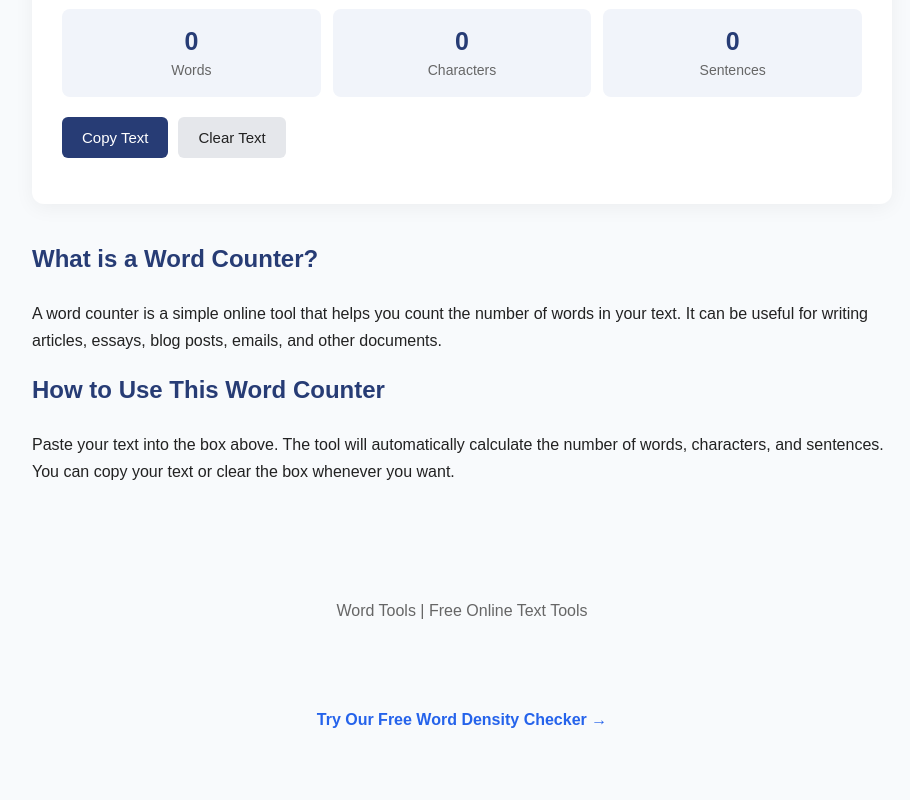
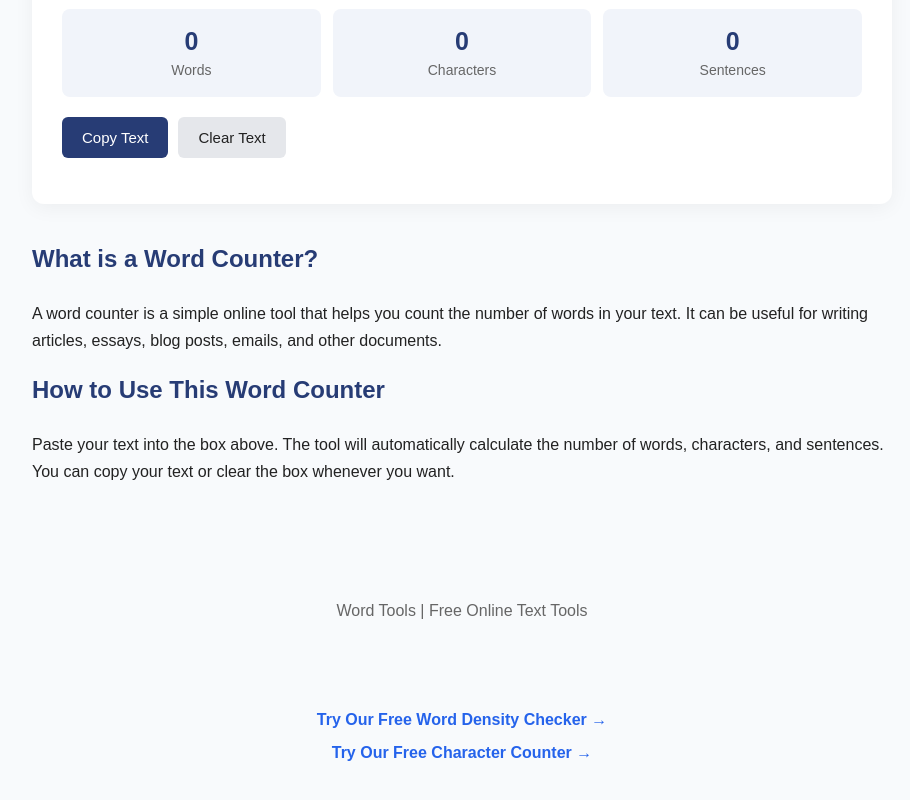
Before and after one commit to noreen918/word-tools-website, a plain HTML site: page index.html in a window 1280 px wide. Shown: the part 543-1343 px from the top of the page, without its empty margins (178-1088 px from the left). Before the commit the page ends 1322 px from the top, so only its background shows below. Drawn offline with Linux system fonts and the light colour scheme.

Commit message:
Add link to character counter in index.html

```diff
--- a/index.html
+++ b/index.html
@@ -328,6 +328,9 @@
   <a href="word-density-checker.html" style="color:#2563eb; font-weight:bold; text-decoration:none;">
     Try Our Free Word Density Checker →
   </a>
+    <a href="character-counter.html" style="color:#2563eb; font-weight:bold; text-decoration:none; display:block; margin-top:15px;">
+    Try Our Free Character Counter →
+</a>
 </div>
 </body>
 </html>
```
